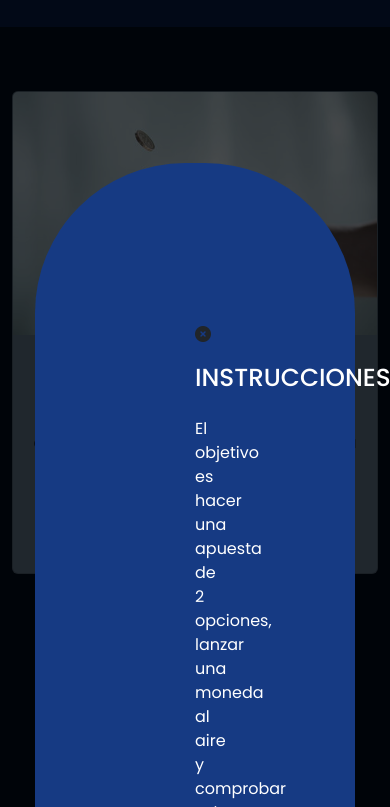
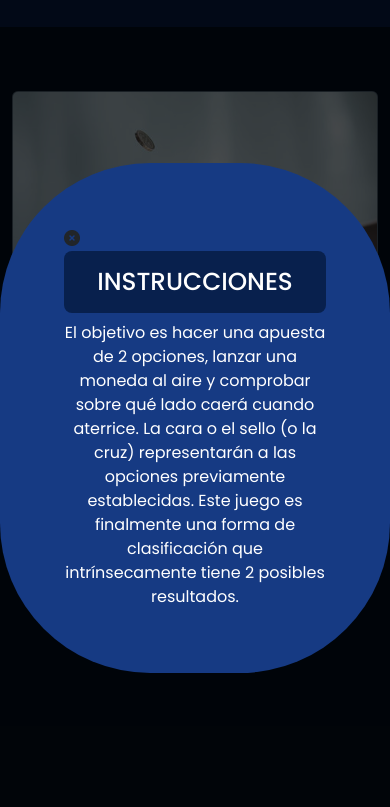
Before and after one commit to JuanBetaa/CaraSello, a plain HTML site: page index.html in a window 390 px wide. Both pictures are taken after a click on the button "INTRUCCIONES". Shown: the part 37-844 px from the top of the page. Drawn offline with nearby package versions, Linux system fonts and the light colour scheme.

Commit message:
responsive mejorado

```diff
--- a/css/carasello.css
+++ b/css/carasello.css
@@ -111,17 +111,17 @@ a:hover {
 
 .stats {
     display: flex;
+    /* flex-direction: column; */
+    justify-content: space-around;
     color: #ffffff;
     font-weight: 450;
     padding: 8px;
     margin-bottom: 8px;
-    margin-top: 20px;
-    box-shadow: 0 0 20px rgba(0, 139, 253, 0.25);
-
+    /* margin-top: 20px; */
+    box-shadow: 0 0 20px rgb(0 139 253 / 25%);
 }
 
 .stats p:nth-last-child(1) {
-    margin-left: 50%;
     color: white;
 }
 
@@ -280,23 +280,18 @@ button {
 
 .modal {
     background-color: rgba(0, 0, 0, 0.7);
-    width: 100%;
-    height: 100%;
-    position: fixed;
+
     z-index: 1;
-    top: 0;
-    overflow: auto;
+
     padding-top: 200px;
     display: none;
 }
 
 .contenidoModal {
     background-color: #163a83;
-    width: 50%;
-    margin: auto;
     border-radius: 150px;
     position: relative;
-    padding: 10rem;
+    padding: 4rem;
     animation-name: animarmodal;
     animation-duration: 0.10s;
 }
```
